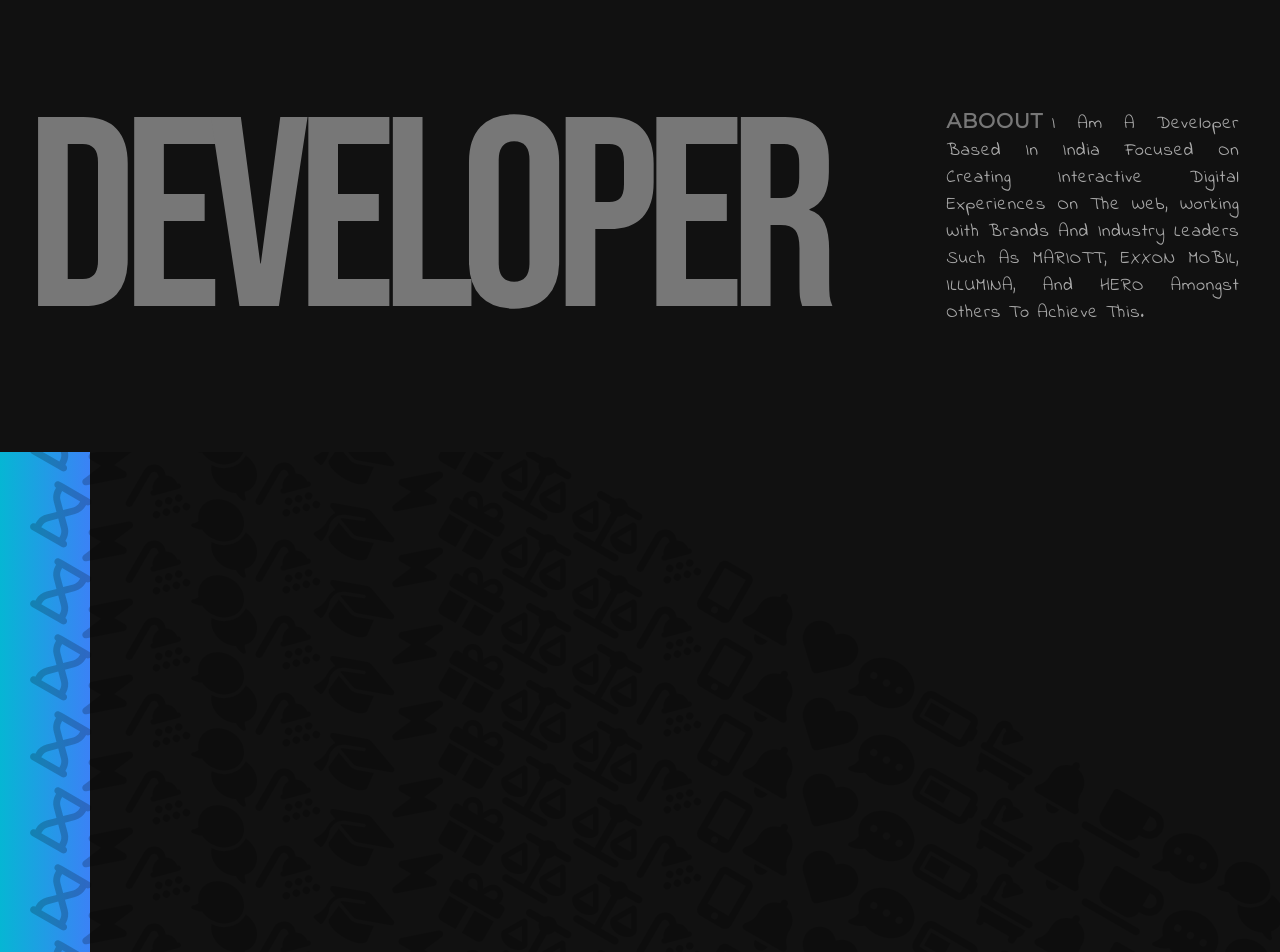
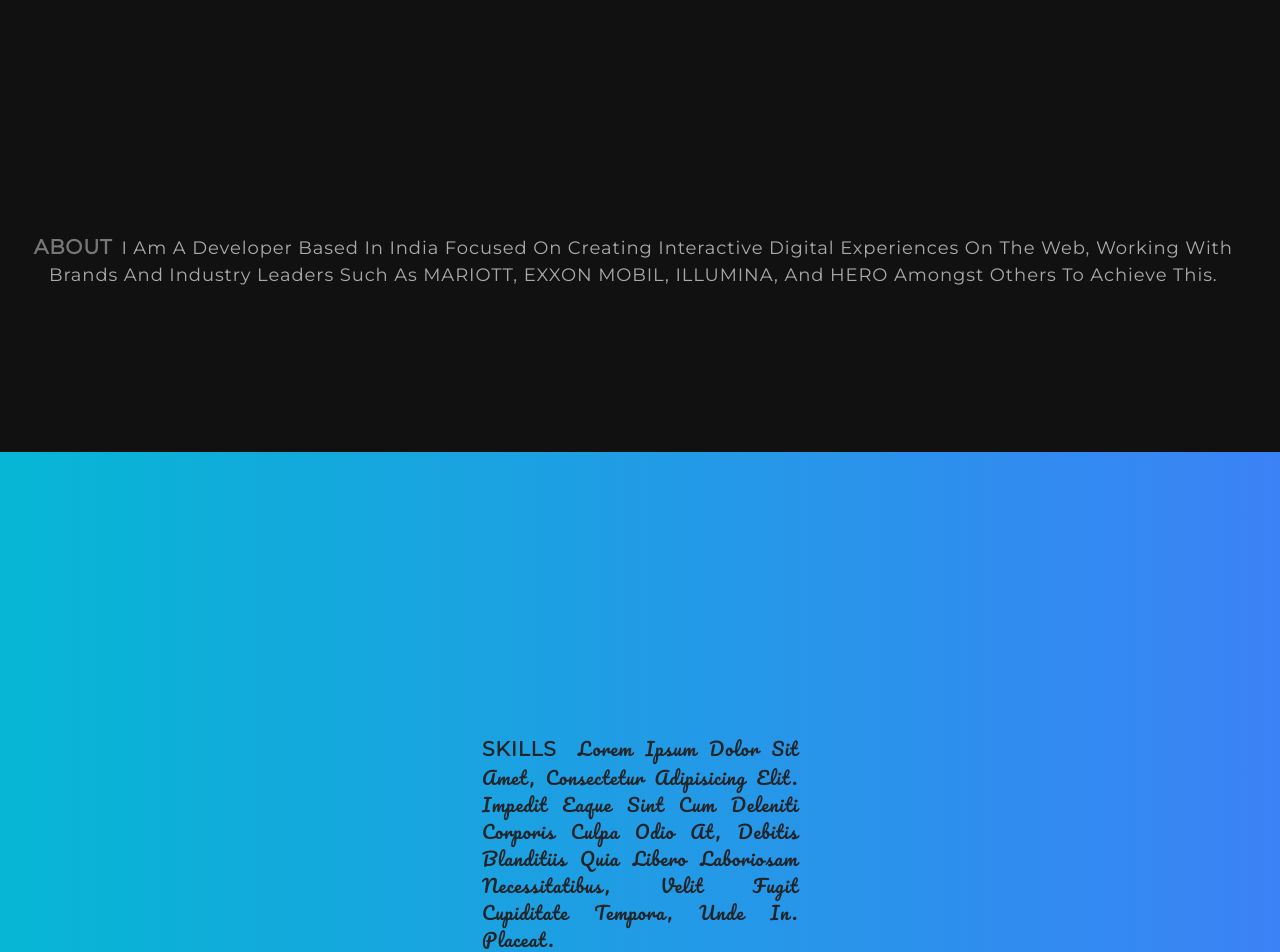
Before and after one commit to chinmehta/c-portfolio, a React (Create React App) app: page / in a window 1280 px wide. Shown: the part 1260-2212 px from the top of the page. Built offline with nearby package versions, Linux system fonts and the light colour scheme.

Commit message:
contact us added

```diff
--- a/src/App.js
+++ b/src/App.js
@@ -8,6 +8,8 @@ import proud_coder from "./images/proud_coder.svg";
 import Parallax from "./components/Parallax/Parallax";
 import IconSpiderWeb from "./components/IconSpiderWeb/IconSpiderWeb";
 import Skills from "./components/Skills/Skills";
+import ContactUs from "./components/ContactUs/ContactUs";
+// import ContactMe from "./components/ContactMe/ContactMe";
 
 class App extends React.Component {
   constructor(props) {
@@ -42,13 +44,15 @@ class App extends React.Component {
           items={data["job-front-title"]}
           scrollEvent={this.state.scrollState}
         />
-        <IconSpiderWeb>
-          {/* <AwardsRecognition items={data["awards-recognition"]} /> */}
-          <Skills />
-        </IconSpiderWeb>
+        {/* <AwardsRecognition items={data["awards-recognition"]} /> */}
+        {/* <IconSpiderWeb>
+          <Skills items={data["tech-stack"]} />
+        </IconSpiderWeb> */}
         <Skills />
 
         <AwardsRecognition items={data["awards-recognition"]} />
+        <ContactUs items={data["contact-me"]} />
+        {/* <ContactMe items={data["contact-me"]} /> */}
         {/* <MainTitle
           items={data["job-front-title"]}
           scrollEvent={this.state.scrollState}
--- /dev/null
+++ b/src/components/ContactUs/ContactUs.js
@@ -0,0 +1,51 @@
+import React from "react";
+import undraw_interview from "../../images/undraw_interview.svg";
+
+const ContactUs = (props) => {
+  const copyDataToClipBoard = (data) => {
+    console.log(data);
+    navigator.clipboard.writeText(data.target.innerText);
+  };
+
+  return (
+    <div className="contact-us-container d-flex bg-gradient-to-r from-purple-500 to-pink-500 w-full justify-content-center p-4 h-screen relative flex-row text-center flex-wrap align-items-center">
+      <div className="d-flex d-md-none col-12 font-family-bebas text-3xl">
+        {props.items["contact-me-text"]}
+      </div>
+      <div className="col-12 col-md-6">
+        <img
+          src={undraw_interview}
+          className="w-full h-full"
+          alt="lets meet image"
+        />
+      </div>
+      <div className="col-12 col-md-6 d-flex flex-column h-full ">
+        <div className="d-none d-md-flex align-self-start font-family-bebas text-5xl">
+          {props.items["contact-me-text"]}
+        </div>
+        <div
+          className="email align-self-center text-uppercase text-2xl md:text-4xl py-5 cursor-pointer"
+          onClick={copyDataToClipBoard}
+        >
+          {props.items["email"]}
+        </div>
+        <ul className="social-links align-self-end m-0 p-0 d-flex col-12 justify-center flex-wrap">
+          {props.items["social-media-handles"].map((element, index) => (
+            <li className="col-12 col-md-4" key={index}>
+              <a
+                className="m-1 px-5 py-2 w-full font-family-bebas text-uppercase border-solid border-2 transition-all duration-500 border-black rounded-full no-underline"
+                href={element["social-media-link"]}
+                target="_blank"
+              >
+                {element["social-media-text"]}
+              </a>
+            </li>
+          ))}
+        </ul>
+      </div>
+      {/* hello {props.items["email"]} */}
+    </div>
+  );
+};
+
+export default ContactUs;
--- a/src/components/IconSpiderWeb/IconSpiderWeb.js
+++ b/src/components/IconSpiderWeb/IconSpiderWeb.js
@@ -51,7 +51,7 @@ export default function IconSpiderWeb(props) {
     faMobileScreenButton,
   ];
   const ICON_TRAIL = (
-    <div className="opacity-20 z-10 -top-20 -left-20 position-relative w-full d-flex p-1 whitespace-nowrap text-black rotate-30">
+    <div className="opacity-10 z-10 -top-20 -left-20 position-relative w-full d-flex p-1 whitespace-nowrap text-black rotate-30">
       {ICONS_NAMES.map((element, index) => (
         <FontAwesomeIcon
           key={index}
@@ -70,7 +70,9 @@ export default function IconSpiderWeb(props) {
   return (
     <div className="icon-spider-web-container overflow-hidden bg-site-primary w-full h-screen pt-20 p-10 relative d-flex flex-column">
       {list}
-      <div className="position-absolute top-0 left-0">{props.children}</div>
+      <div className="position-absolute top-0 left-0 w-full h-full">
+        {props.children}
+      </div>
     </div>
   );
 }
--- a/src/components/MainTitle/MainTitle.js
+++ b/src/components/MainTitle/MainTitle.js
@@ -34,48 +34,56 @@ const MainTitle = (props) => {
   return (
     <div className="main-title-component relative w-full d-flex justify-content-between p-4 min-h-screen max-h-min bg-site-primary">
       <ul className="d-flex justify-content-around w-full flex-wrap p-0 md:px-3">
-        {props.items["full-job-title"].map((element, index) =>
-          index === 0 ? (
-            <span className="d-flex align-self-center col-12 col-md-auto">
+        {props.items["full-job-title"].map((element, index) => (
+          // index === 0 ? (
+          //   <span className="d-flex align-self-center col-12 col-md-auto">
+          //     <li
+          //       key={index}
+          //       className={
+          //         "pr-2 leading-none align-self-center tracking-tighter font-family-bebas text-uppercase color-title text-9xl lg:text-16xl hover:tracking-tight transition-all duration-1000  hover:text-title-light hover:border-black"
+          //       }
+          //     >
+          //       {element}
+          //     </li>
+          //     {/* <li
+          //       key="dash"
+          //       className="d-flex align-self-center sm:mx-0 sm:px-0 md:mx-5 md:px-5 w-full h-4 transition-all duration-500"
+          //     >
+          //       <svg
+          //         ref={dash}
+          //         className="d-flex fill-title align-self-center justify-end transition-all duration-1000 w-full h-full"
+          //         version="1.1"
+          //         xmlns="http://www.w3.org/2000/svg"
+          //       >
+          //         <rect width="100%" height="100%" />
+          //       </svg>
+          //     </li> */}
+          //   </span>
+          // ) : (
+          //   <li
+          //     key={index}
+          //     className={
+          //       "pr-2 leading-none align-self-center tracking-tighter font-family-bebas text-uppercase color-title text-9xl lg:text-16xl col-12 col-md-auto hover:tracking-tight transition-all duration-1000  hover:text-title-light hover:border-black break-all lg:break-normal text-left lg:text-center"
+          //       //  + (index % 2 === 0 ? "text-left" : "text-left lg:text-right")
+          //     }
+          //   >
+          //     {element}
+          //   </li>
+          // )
           <li
             key={index}
             className={
-                  "pr-2 leading-none align-self-center tracking-tighter font-family-bebas text-uppercase color-title text-9xl lg:text-16xl hover:tracking-tight transition-all duration-1000  hover:text-title-light hover:border-black"
+              "pr-2 leading-none align-self-center tracking-tighter font-family-bebas text-uppercase color-title text-9xl lg:text-16xl col-12 col-md-auto hover:tracking-tight transition-all duration-1000  hover:text-title-light hover:border-black break-all lg:break-normal text-left lg:text-center"
             }
           >
             {element}
           </li>
-              {/* <li
-                key="dash"
-                className="d-flex align-self-center sm:mx-0 sm:px-0 md:mx-5 md:px-5 w-full h-4 transition-all duration-500"
-              >
-                <svg
-                  ref={dash}
-                  className="d-flex fill-title align-self-center justify-end transition-all duration-1000 w-full h-full"
-                  version="1.1"
-                  xmlns="http://www.w3.org/2000/svg"
-                >
-                  <rect width="100%" height="100%" />
-                </svg>
-              </li> */}
-            </span>
-          ) : (
+        ))}
         <li
-              key={index}
-              className={
-                "pr-2 leading-none align-self-center tracking-tighter font-family-bebas text-uppercase color-title text-9xl lg:text-16xl col-12 col-md-auto hover:tracking-tight transition-all duration-1000  hover:text-title-light hover:border-black break-all lg:break-normal text-left lg:text-center"
-                //  + (index % 2 === 0 ? "text-left" : "text-left lg:text-right")
-              }
-            >
-              {element}
-            </li>
-          )
-        )}
-        <li
-          className="col-12 col-md-3 d-flex justify-content-end pr-3 ml-auto align-items-center"
+          className="col-12 d-flex justify-content-end pr-3 ml-auto align-items-center"
           key="about-me-section"
         >
-          <p className="text-capitalize color-title-light font-family-indie font-light tracking-wider text-right text-justify">
+          <p className="text-capitalize color-title-light font-light tracking-wider text-right md:text-center">
             <span className="text-uppercase text-lg h-min color-title pr-2 font-bold">
               {props.items.about["about-text"]}
             </span>
--- a/src/components/Skills/Skills.js
+++ b/src/components/Skills/Skills.js
@@ -1,7 +1,22 @@
 import React from "react";
 
-export default function Skills() {
+import "../../styles/global.scss";
+
+const Skills = (props) => {
   return (
-    <div className="skills-container overflow-hidden w-full h-screen pt-20 p-10 relative d-flex bg-gradient-to-r from-cyan-500 to-blue-500"></div>
+    <div className="skills-container overflow-hidden w-full h-screen p-10 md:px-72 relative d-flex items-center justify-center  bg-gradient-to-r from-cyan-500 to-blue-500">
+      <p className="text-capitalize color-site-primary font-family-pacifico font-light tracking-wider text-justify p-0 h-min md:w-6/12 ">
+        <span className="text-uppercase text-lg h-min color-site-primary pr-2 font-black">
+          {/* {props.items["tech-stack-title"]} */}
+          {/* {props.items.about["about-text"]} */} skills
+        </span>
+        {/* {props.items.about["about-description"]} */} Lorem ipsum dolor sit
+        amet, consectetur adipisicing elit. Impedit eaque sint cum deleniti
+        corporis culpa odio at, debitis blanditiis quia libero laboriosam
+        necessitatibus, velit fugit cupiditate tempora, unde in. Placeat.
+      </p>
+    </div>
   );
-}
+};
+
+export default Skills;
--- a/src/data/raw-data.json
+++ b/src/data/raw-data.json
@@ -1,9 +1,9 @@
 {
   "nav-header": ["Chintan Mehta"],
   "job-front-title": {
-    "full-job-title": ["Front", "End", "DEVELOPER"],
+    "full-job-title": ["Web", "DEVELOPER"],
     "about": {
-      "about-text": "ABOouT",
+      "about-text": "ABOUT",
       "about-description": "I  am a developer based in India focused on creating interactive digital experiences on the web, working with brands and industry leaders such as MARIOTT, EXXON MOBIL, ILLUMINA, and HERO amongst others to achieve this."
     }
   },
@@ -60,20 +60,15 @@
     "email": "mchintan24@gmail.com",
     "social-media-handles": [
       {
-        "social-media-text": "TWITter",
-        "social-media-link": "www.teottwe.com"
+        "social-media-text": "Linkedin",
+        "social-media-link": "https://www.linkedin.com/in/chinmehta/"
       },
       {
-        "social-media-text": "TWITter",
-        "social-media-link": "www.teottwe.com"
-      },
-      {
-        "social-media-text": "TWITter",
-        "social-media-link": "www.teottwe.com"
+        "social-media-text": "Resume",
+        "social-media-link": "https://goo.gl/BpQuQs"
       }
     ],
     "contact-me-text": "Got a question, proposal or project or want to work together on something? Feel free to reach out.",
-    "contact-me-banner-text": "SAy HELLO - wannabe starting something lets TALK?",
-    "resume-link": "drive.google.com"
+    "contact-me-banner-text": "SAy HELLO - wannabe starting something lets TALK?"
   }
 }
--- a/src/index.scss
+++ b/src/index.scss
@@ -1,5 +1,6 @@
 @import url("https://fonts.googleapis.com/css2?family=Bebas+Neue&display=swap");
 @import url("https://fonts.googleapis.com/css2?family=Montserrat&display=swap");
+@import url("https://fonts.googleapis.com/css2?family=Pacifico&display=swap");
 @import "./styles/variable.scss";
 @tailwind base;
 @tailwind components;
@@ -31,7 +32,7 @@
 
 @layer components {
   .text-16xl {
-    font-size: 15rem;
+    font-size: 14rem;
   }
 }
 
--- a/src/styles/global.scss
+++ b/src/styles/global.scss
@@ -30,6 +30,10 @@
   font-family: "Indie Flower", cursive;
 }
 
+.font-family-pacifico {
+  font-family: "Pacifico", cursive;
+}
+
 .parallax-blend::before {
   content: "";
   position: absolute;
```
Lines whose indentation alone changed are shown as unchanged.
